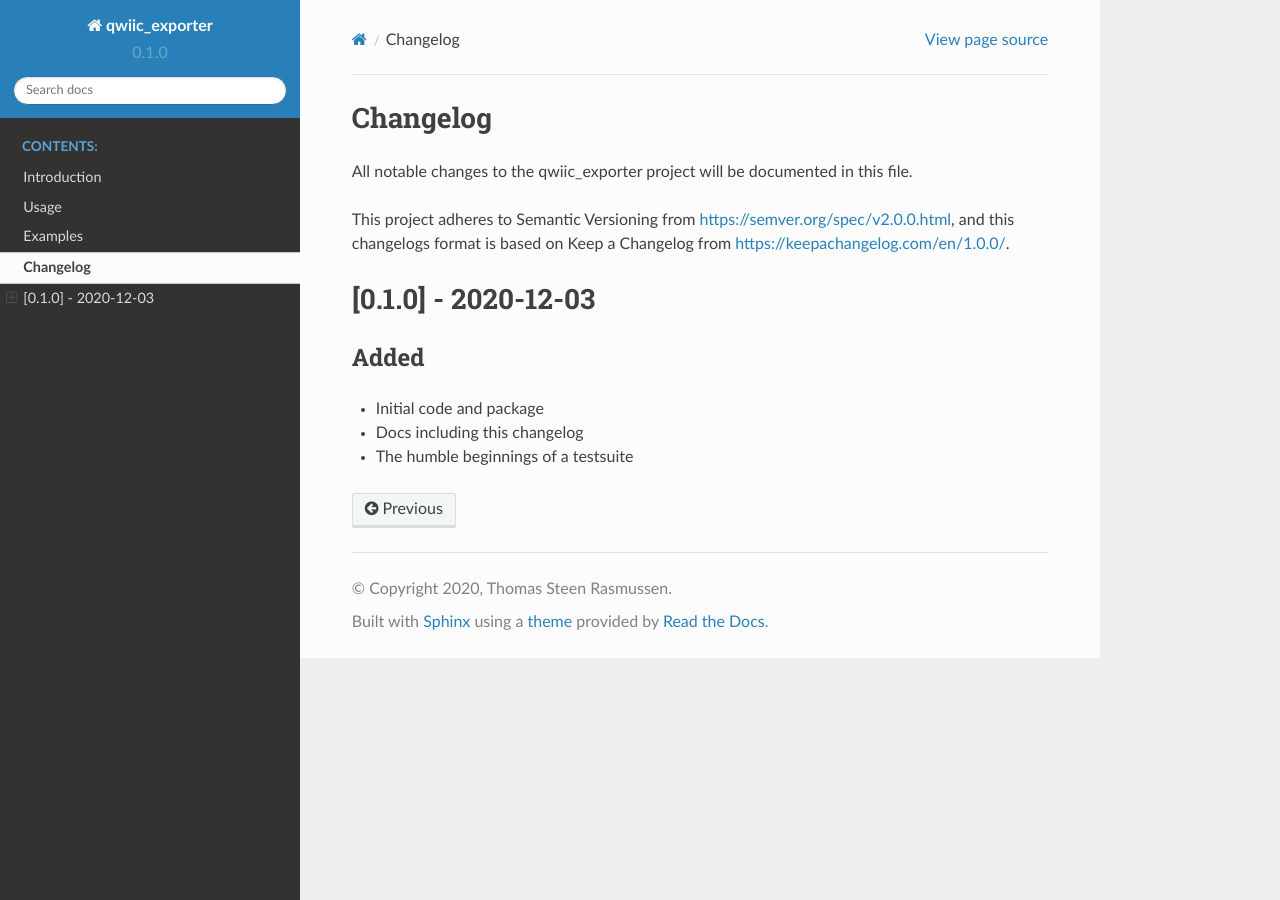
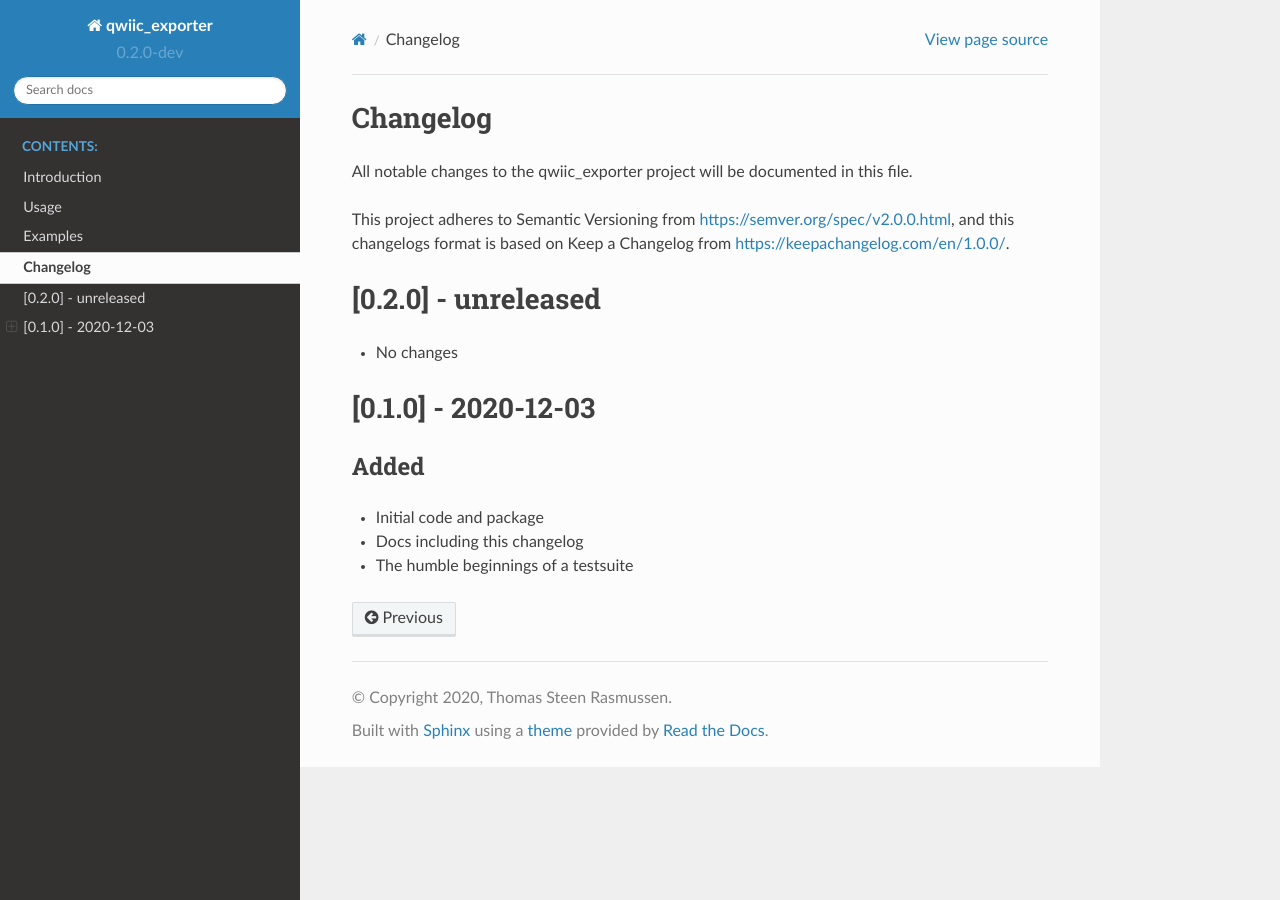
Before and after one commit to tykling/qwiic_exporter, a Sphinx documentation site: the page built from docs/changelog.rst, in a window 1280 px wide. Built offline with Sphinx 7.4.7 and the Read the Docs theme 2.0.0, drawn with Linux system fonts in a browser that asks for light colours.

Commit message:
back to dev, v0.2.0-dev

```diff
--- a/docs/changelog.rst
+++ b/docs/changelog.rst
@@ -4,6 +4,11 @@ All notable changes to the qwiic_exporter project will be documented in this fil
 
 This project adheres to Semantic Versioning from https://semver.org/spec/v2.0.0.html, and
 this changelogs format is based on Keep a Changelog from https://keepachangelog.com/en/1.0.0/.
+
+
+[0.2.0] - unreleased
+====================
+- No changes
 
 
 [0.1.0] - 2020-12-03
--- a/docs/conf.py
+++ b/docs/conf.py
@@ -15,7 +15,7 @@ extensions = [
 templates_path = ["_templates"]
 exclude_patterns = ["_build", "Thumbs.db", ".DS_Store"]
 master_doc = "index"
-version = "0.1.0"
+version = "0.2.0-dev"
 html_theme = "sphinx_rtd_theme"
 html_theme_options = {"display_version": True}
 man_pages = [
--- a/docs/usage.rst
+++ b/docs/usage.rst
@@ -8,7 +8,7 @@ Until I get something better written here are the argparse usage instructions::
                             [-q] [-v]
                             SERIALPORT PROMPATH
 
-   qwiic_exporter version 0.1.0. Exports metrics from SparkFun OpenLog
+   qwiic_exporter version 0.2.0-dev. Exports metrics from SparkFun OpenLog
    Artemis sensors to Prometheus node_exporter textfile collector path.
 
    positional arguments:
--- a/setup.py
+++ b/setup.py
@@ -12,7 +12,7 @@ with open("README.md", "r") as fh:
 
 setuptools.setup(
     name="qwiic_exporter",
-    version="0.1.0",
+    version="0.2.0-dev",
     author="Thomas Steen Rasmussen",
     author_email="thomas@gibfest.dk",
     description="QwiicExpoter is a Prometheus exporter for SparkFun QWIIC sensor shield Artemis OpenLog.",
```
Also changed, not shown: 1 other file.
